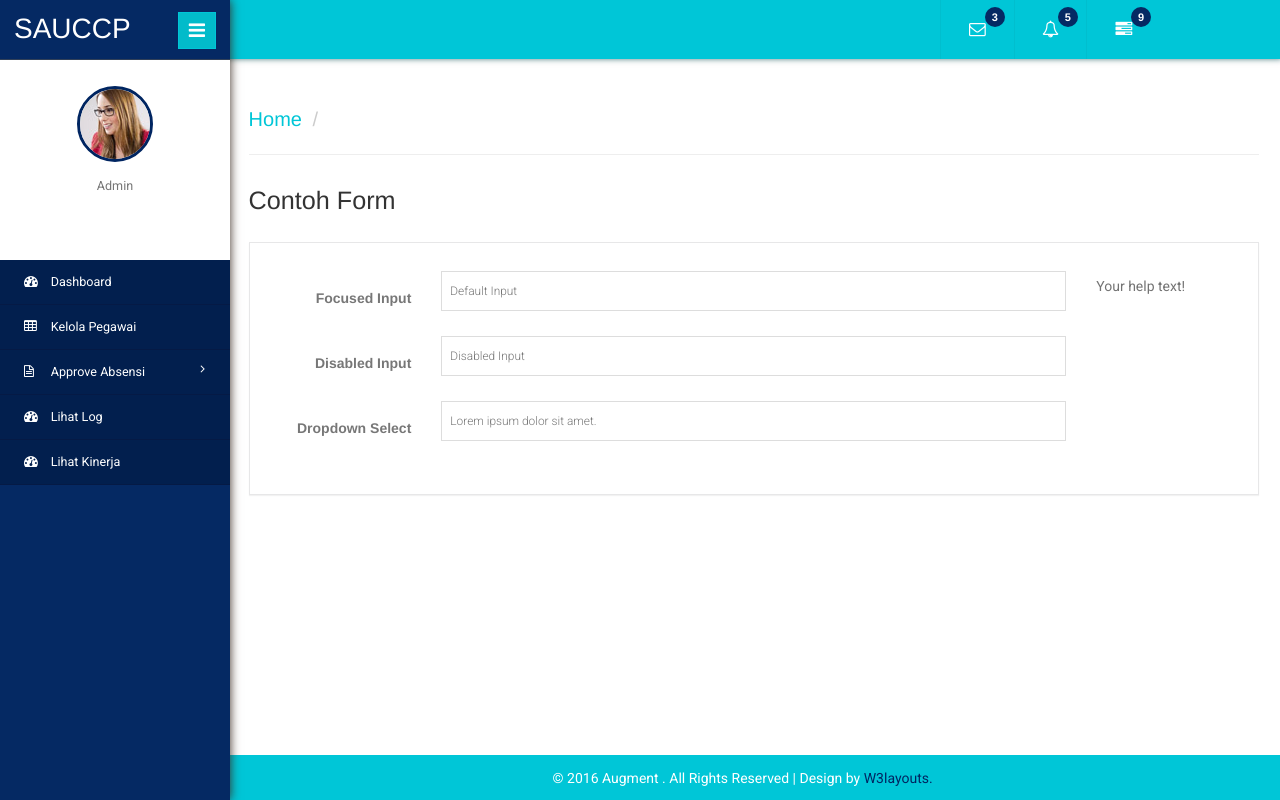
After one commit to galihdea/Sistem-Absensi-UCCP, a PHP site: page /menu_form.php in a window 1280 px wide. The commit adds this page. Run offline with PHP 8.4, Linux system fonts and the light colour scheme; a user stored in the database is signed in; data that the repository does not hold is empty; some libraries are stand-ins or nearby versions.

Commit message:
Menu_Form

```diff
--- a/css/tambahan.css
+++ b/css/tambahan.css
@@ -11,3 +11,6 @@
 .right-round-border{
 	border-radius: 0px 10px 10px 0px;
 }
+.posfixed{
+	position: fixed !important;
+}
--- a/footer.php
+++ b/footer.php
@@ -7,7 +7,8 @@
 </div>
 <!--//content-inner-->
 <!--/sidebar-menu-->
-<div class="sidebar-menu">
+
+<div class="sidebar-menu posfixed">
     <header class="logo">
         <a href="#" class="sidebar-icon"> <span class="fa fa-bars"></span> </a> <a href="index.html"> <span id="logo">
                 <h1>SAUCCP</h1>
@@ -63,7 +64,6 @@
 </div>
 <div class="clearfix"></div>
 </div>
-</div>
 <script>
     var toggle = true;
 
--- /dev/null
+++ b/menu_form.php
@@ -0,0 +1,39 @@
+<!DOCTYPE HTML>
+<html>
+<body>
+	<?php include 'header.php'; ?>
+	<!--custom-widgets-->
+		<h3 class="inner-tittle two">Contoh Form </h3>
+		<div class="grid-1">
+			<div class="form-body">
+				<form class="form-horizontal">
+					<div class="form-group">
+						<label for="focusedinput" class="col-sm-2 control-label">Focused Input</label>
+						<div class="col-sm-8">
+							<input type="text" class="form-control1" id="focusedinput" placeholder="Default Input">
+						</div>
+						<div class="col-sm-2">
+							<p class="help-block">Your help text!</p>
+						</div>
+					</div>
+					<div class="form-group">
+						<label for="disabledinput" class="col-sm-2 control-label">Disabled Input</label>
+						<div class="col-sm-8">
+							<input disabled="" type="text" class="form-control1" id="disabledinput" placeholder="Disabled Input">
+						</div>
+					</div>
+					<div class="form-group">
+						<label for="selector1" class="col-sm-2 control-label">Dropdown Select</label>
+						<div class="col-sm-8"><select name="selector1" id="selector1" class="form-control1">
+							<option>Lorem ipsum dolor sit amet.</option>
+							<option>Dolore, ab unde modi est!</option>
+							<option>Illum, fuga minus sit eaque.</option>
+							<option>Consequatur ducimus maiores voluptatum minima.</option>
+						</select></div>
+					</div>
+				</form>
+			</div>
+		</div>
+ <?php include 'footer.php'; ?>
+</body>
+</html>
```
